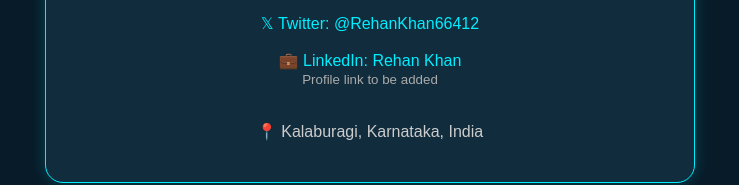
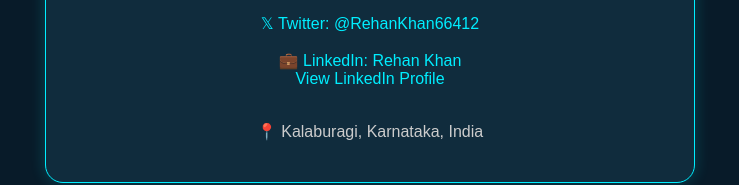
Before and after one commit to rehan-engineer/rehan-portfolio, a plain HTML site: page index.html in a window 1280 px wide. Shown: the part 3498-3683 px from the top of the page, without its empty margins (270-1009 px from the left). Drawn offline with Linux system fonts and the light colour scheme.

Commit message:
Update index.html

```diff
--- a/index.html
+++ b/index.html
@@ -204,7 +204,7 @@
         <div class="social-text">
             💼 LinkedIn: Rehan Khan
             <br>
-            <small>Profile link to be added</small>
+           <a href="https://www.linkedin.com/in/rehan-khan-9aa06b255/" target="_blank">View LinkedIn Profile</a>
         </div>
 
     </div>
```
